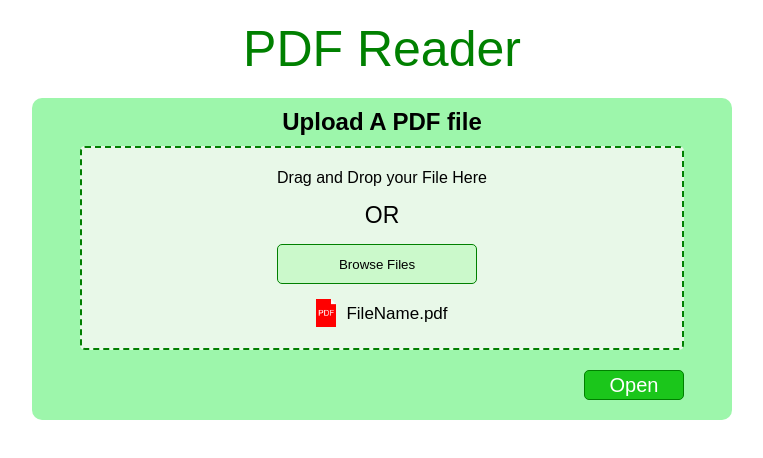
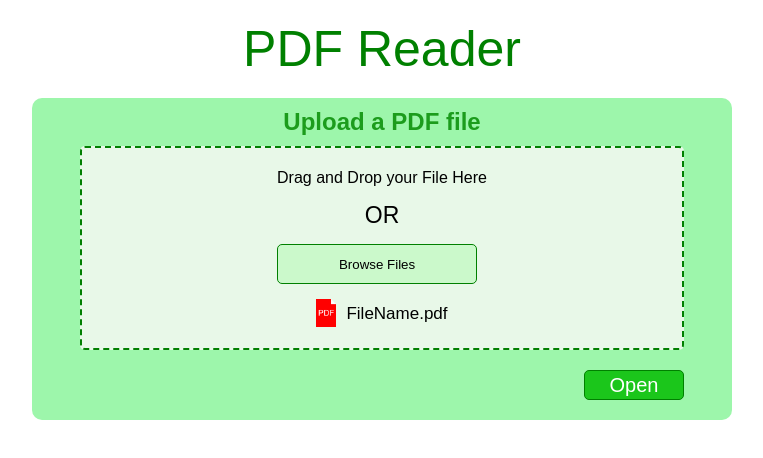
Before and after one commit to RichardLiuCode/pdfviewer, a plain HTML site: page index.html in a window 1280 px wide. Shown: the whole page, without its empty margins (258-1021 px from the left). Drawn offline with Linux system fonts and the light colour scheme.

Commit message:
Fix capitalization in file upload title and update title color for better visibility

```diff
--- a/index.html
+++ b/index.html
@@ -17,7 +17,7 @@
     <div class="BodyWrapper1">
       <div class="fileUploadArea">
         <div class="fileUploadAreaMarginBar"></div>
-        <h2 class="fileUploadAreaTitle">Upload A PDF file</h2>
+        <h2 class="fileUploadAreaTitle">Upload a PDF file</h2>
         <div class="fileUploadAreaMarginBar"></div>
         <div class="fileFormWrapper">
           <div>
--- a/style.css
+++ b/style.css
@@ -67,6 +67,7 @@ h1 {
 .fileUploadAreaTitle {
     margin: 0px;
     text-align: center;
+    color: rgb(28, 156, 28);
 }
 
 .fileFormWrapper {
```
